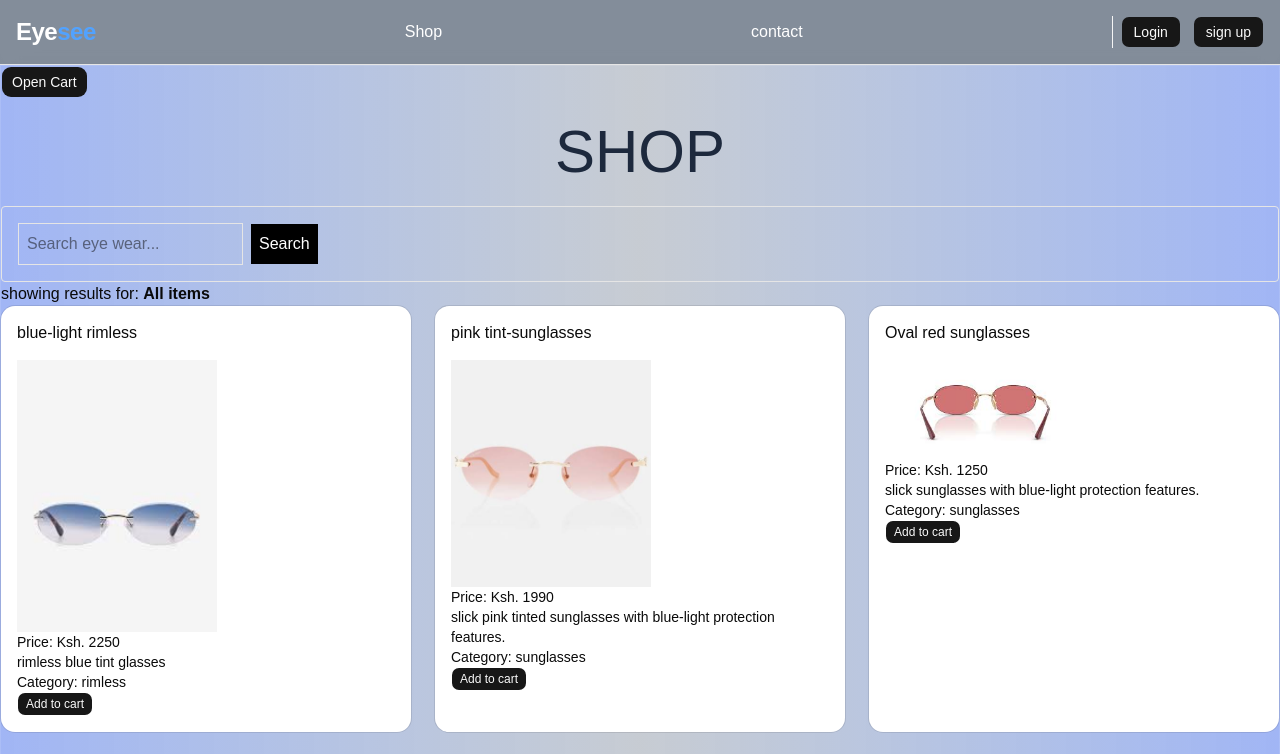
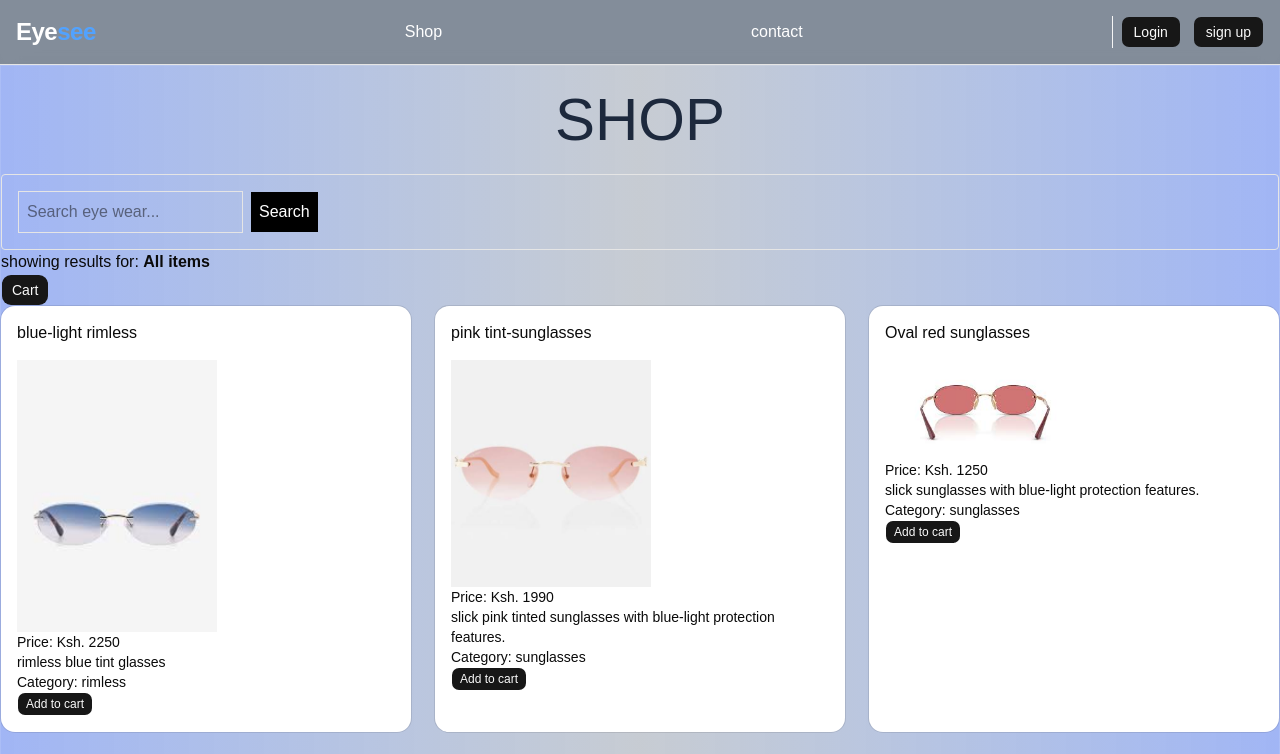
Before and after one commit to imaninaitore/Eye-see, a React (Vite) app: page /shop in a window 1280 px wide. Shown: the top 754 px of the page. Built offline with nearby package versions, Linux system fonts and the light colour scheme.

Commit message:
change position of cart

```diff
--- a/src/assets/components/ProductList.jsx
+++ b/src/assets/components/ProductList.jsx
@@ -39,11 +39,18 @@ const cartItemCount = cart?.length || 0;
 
     return (
    <div className=" bg-gradient-to-r from-blue-700/40 via-slate-600/30 to-blue-700/40 backdrop-blur-xl border border-white/10 shadow-2xl">
+
+ <div >
+      <h2 className=" text-center text-slate-800 text-3xl sm:text-2xl md:text-5xl lg:text-6xl  py-6 px-6">SHOP</h2>
+
+ <ProductsSearch onSearch = {handleSearch}/>
+    <p>showing results for: <strong>{searchTerm || "All items"}</strong></p>
+
 {/* Cart Modal System (Using Dialog) */}
   <Dialog open={isOpen} onOpenChange={setIsOpen}>
   <DialogTrigger asChild>
     <Button className="relative">
-      Open Cart
+      Cart
 
       {cartItemCount > 0 && (
         <span className="absolute -top-2 -right-2 bg-red-500 text-white rounded-full px-2 text-xs">
@@ -74,15 +81,11 @@ const cartItemCount = cart?.length || 0;
   </DialogContent>
 </Dialog>
 
- <div >
-      <h2 className=" text-center text-slate-800 text-3xl sm:text-2xl md:text-5xl lg:text-6xl  py-6 px-6">SHOP</h2>
- <ProductsSearch onSearch = {handleSearch}/>
-    <p>showing results for: <strong>{searchTerm || "All items"}</strong></p>
-
       <div className="grid grid-cols-1 md:grid-cols-2 lg:grid-cols-3 gap-6">
        {filteredProducts.length === 0 ? (
         <p>No products match your search </p>
       ):(
+
         filteredProducts.map((product) => (
 
          <ProductCard
```
Also changed, not shown: src/assets/components/Header.jsx (line endings or trailing spaces).
